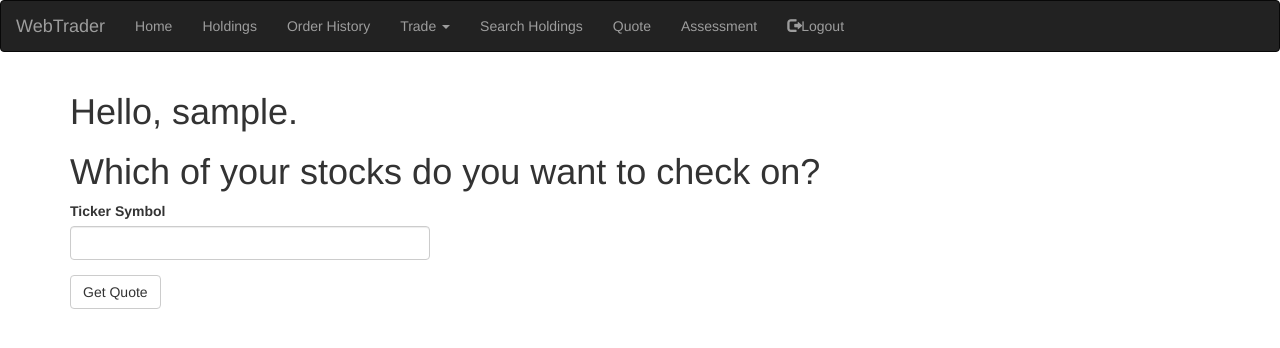
After one commit to fendrbendr87/terminaltrader, a Flask app: page /assessment in a window 1280 px wide. The commit adds this page. Shown: the top 348 px of the page. Run offline with Flask 2, Linux system fonts and the light colour scheme; the visitor is signed in with stand-in values (Sample User, id 1); data comes from the database, SQL or seed files in the repository; some libraries are stand-ins or nearby versions.

Commit message:
2nd phase assessment

```diff
--- a/app/forms.py
+++ b/app/forms.py
@@ -51,3 +51,7 @@ class SearchHoldingForm(FlaskForm):
 class GetQuote(FlaskForm):
     ticker_symbol = StringField('Ticker Symbol', validators=[DataRequired()])
     submit = SubmitField('Get Quote')
+
+class AssessmentForm(FlaskForm):
+    ticker_symbol = StringField('Ticker Symbol', validators=[DataRequired()])
+    submit = SubmitField('Get Quote')
--- a/app/routes.py
+++ b/app/routes.py
@@ -1,7 +1,7 @@
 from app import app, db
 from app import models
 from flask import render_template, flash, redirect, url_for, request
-from app.forms import LoginForm, RegistrationForm, TradeForm, SearchHoldingForm, GetQuote
+from app.forms import LoginForm, RegistrationForm, TradeForm, SearchHoldingForm, GetQuote, AssessmentForm
 from flask_login import current_user, login_user, logout_user, login_required
 from app.models import accounts, holdings, orders
 from werkzeug.urls import url_parse
@@ -24,6 +24,28 @@ def index():
 @login_required
 def orderconf():
     return render_template("orderconf.html", title='Order Confirmation')
+
+@app.route('/assessment', methods=['GET', 'POST'])
+@login_required
+def assessment():
+    form = AssessmentForm()
+    if form.validate_on_submit():
+        ticker_symbol = form.ticker_symbol.data
+        return redirect('/assess_result/{}'.format(ticker_symbol))
+    return render_template("assessment.html", title='Assessment', form=form)
+
+@app.route('/assess_result/<ticker_symbol>', methods=['GET', 'POST'])
+@login_required
+def assess_result(ticker_symbol):
+    current_holding_shares = get_holding(current_user=current_user, ticker_symbol=ticker_symbol)
+    tran_history = get_specific_orders(current_user=current_user, ticker_symbol=ticker_symbol)
+    current_price = quote(ticker_symbol)
+    if current_holding_shares:
+        current_value = current_price * current_holding_shares
+    else:
+        current_value = 0
+    return render_template("assess_result.html", title="Assessment Result", current_holding_shares = current_holding_shares, tran_history = tran_history, current_price = current_price, current_value = current_value, ticker_symbol = ticker_symbol)
+
 
 @app.route('/pricequote', methods=['GET', 'POST'])
 @login_required
@@ -182,6 +204,15 @@ def get_orders(current_user):
     ordershistory=orders.query.filter_by(account_pk=account_pk).all()
     return ordershistory
 
+def get_specific_orders(current_user, ticker_symbol):
+    currentuser = accounts.query.filter_by(username=current_user.username).first()
+    account_pk = currentuser.id
+    specificorderhistory = orders.query.filter_by(account_pk=account_pk, ticker_symbol=ticker_symbol).all()
+    if specificorderhistory:
+        return specificorderhistory
+    else:
+        return None
+
 def create_holding(current_user, ticker_symbol, number_of_shares, price = 0):
     currentuser = accounts.query.filter_by(username=current_user.username).first()
     account_pk=currentuser.id
--- /dev/null
+++ b/app/templates/assessment.html
@@ -0,0 +1,12 @@
+{% extends "base.html" %}
+{% import 'bootstrap/wtf.html' as wtf %}
+
+{% block app_content %}
+    <h1>Hello, {{ current_user.username }}.</h1>
+    <h1>Which of your stocks do you want to check on?</h1>
+    <div class="row">
+        <div class="col-md-4">
+            {{ wtf.quick_form(form) }}
+        </div>
+    </div>
+{% endblock %}
--- a/app/templates/base.html
+++ b/app/templates/base.html
@@ -35,6 +35,7 @@
                     </li>
                     <li><a href="{{ url_for('specificholding') }}">Search Holdings</a></li>
                     <li><a href="{{ url_for('pricequote') }}">Quote</a></li>
+                    <li><a href="{{ url_for('assessment') }}">Assessment</a></li>
                     <li class="nav navbar-nav navbar-left"><a href="{{ url_for('logout') }}"><span class="glyphicon glyphicon-log-out"></span>Logout</a></li>
                     {% endif %}
                 </ul>
```
Also changed, not shown: app/templates/assess_result.html (added, +17 -0 lines), 8 other files.
